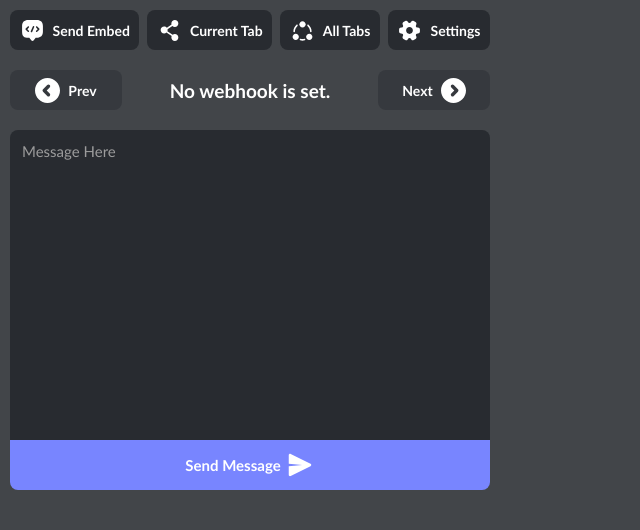
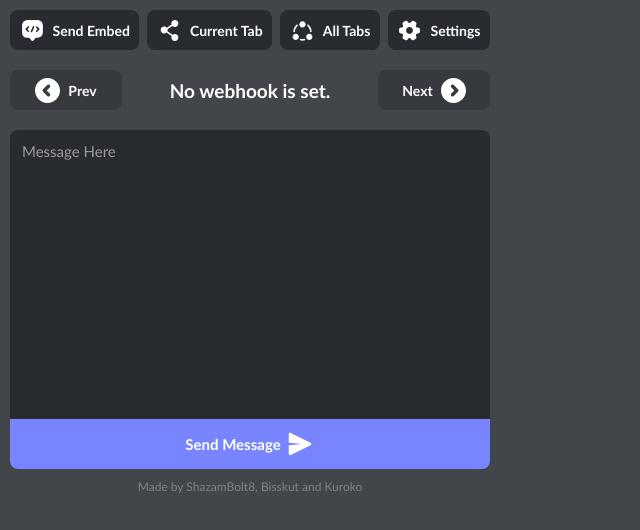
Before and after one commit to ShazamBolt8/dispatch_rider, a browser extension: page index/index.html in a window 1280 px wide. Shown: the whole page, without its empty margins (0-640 px from the left). Drawn offline with Linux system fonts and the light colour scheme.

Commit message:
Added a footer with credits

```diff
--- a/index/index.html
+++ b/index/index.html
@@ -63,6 +63,7 @@
           <object data="/assets/send.svg" type="image/svg+xml"></object>
         </button>
       </form>
+      <footer><a href="https://github.com/ShazamBolt8/dispatch_rider/">Made by ShazamBolt8, Bisskut and Kuroko</a></footer>
       <!--A box for displaying messages-->
       <div id="notification"></div>
     </div>
--- a/index/style.css
+++ b/index/style.css
@@ -10,7 +10,7 @@
 #prevHook {
   width: 40%;
 }
-#prevHook object{
+#prevHook object {
   transform: rotate(180deg);
 }
 #currentHook {
@@ -23,7 +23,19 @@
 #embedArea {
   gap: 8px;
 }
-
+footer {
+  display: flex;
+  justify-content: center;
+  padding: 0px 0px 6px 0px;
+}
+a {
+  color: #7f8388;
+  font-size: 12px;
+  text-decoration: none;
+}
+a:hover {
+  text-decoration: underline;
+}
 .success {
   background: #06a151;
 }
```
